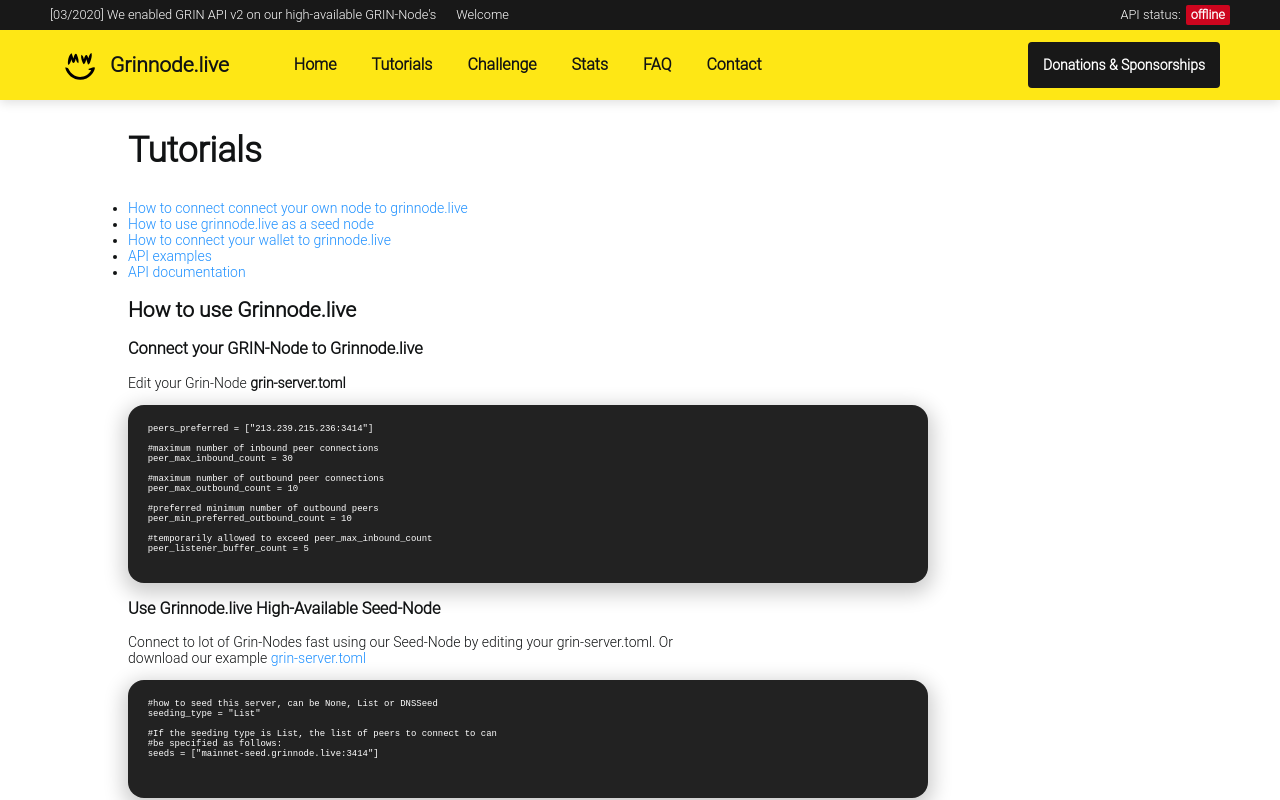
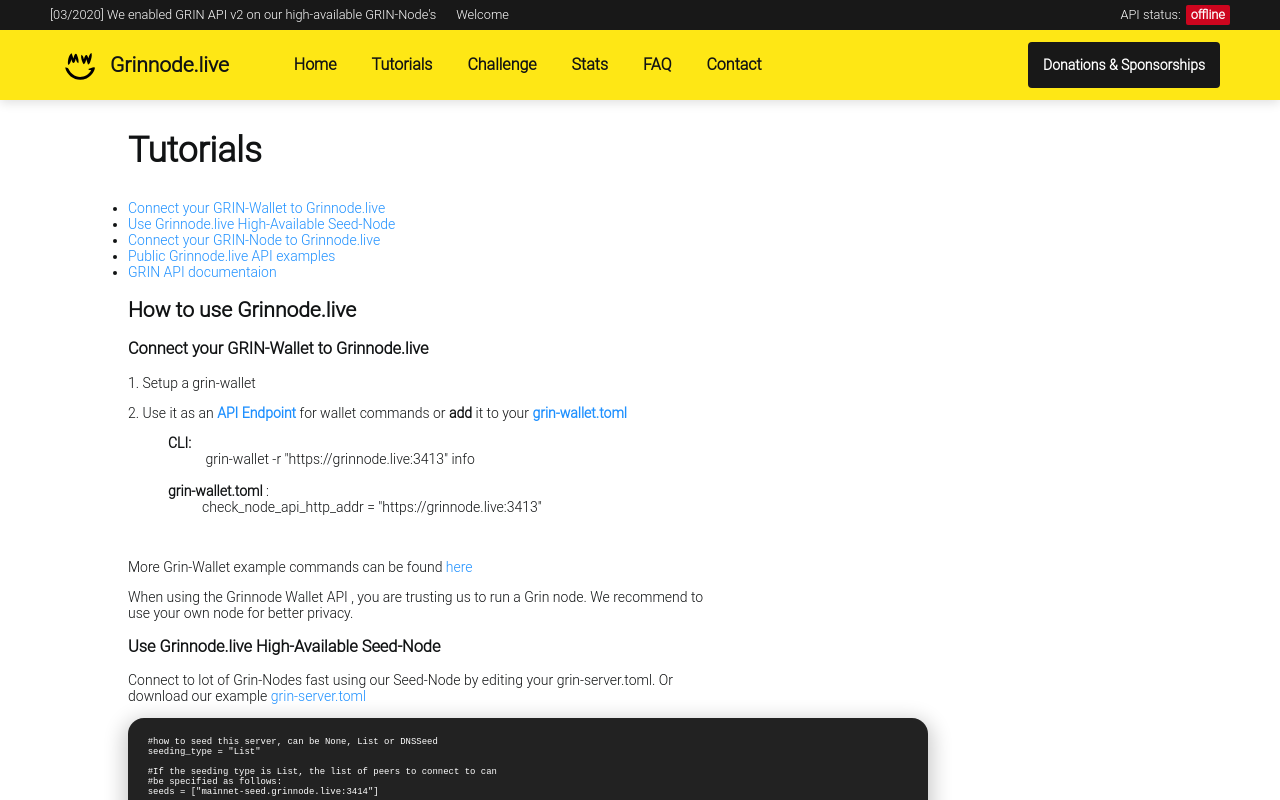
Before and after one commit to Grinnode-live/grinnode-live-frontend, a Vue app: page /tutorials in a window 1280 px wide. Shown: the top 800 px of the page. Built offline with nearby package versions, Linux system fonts and the light colour scheme; no server answers.

Commit message:
Content re-ordering on Tutorials page requested by Paouky

```diff
--- a/src/views/Tutorials.vue
+++ b/src/views/Tutorials.vue
@@ -5,16 +5,40 @@
                 <div class="container home_container">
                     <h1 class="container_header">Tutorials</h1>
                     <ul>
-                      <li><router-link to="#" v-scroll-to="'#tutorial-node-connect'">How to connect connect your own node to grinnode.live</router-link></li>
-                      <li><router-link to="#" v-scroll-to="'#tutorial-seed'">How to use grinnode.live as a seed node</router-link></li>
-                      <li><router-link to="#" v-scroll-to="'#tutorial-wallet-connect'">How to connect your wallet to grinnode.live</router-link></li>
-                      <li><router-link to="#" v-scroll-to="'#tutorial-api-examples'">API examples</router-link></li>
-                      <li><router-link to="#" v-scroll-to="'#tutorial-api-documentation'">API documentation</router-link></li>
-
-
-
+                      <li><router-link to="#" v-scroll-to="'#tutorial-wallet-connect'">Connect your GRIN-Wallet to Grinnode.live</router-link></li>
+                      <li><router-link to="#" v-scroll-to="'#tutorial-seed'">Use Grinnode.live High-Available Seed-Node</router-link></li>
+                      <li><router-link to="#" v-scroll-to="'#tutorial-node-connect'">Connect your GRIN-Node to Grinnode.live</router-link></li>
+                      <li><router-link to="#" v-scroll-to="'#tutorial-api-examples'">Public Grinnode.live API examples</router-link></li>
+                      <li><router-link to="#" v-scroll-to="'#tutorial-api-documentation'">GRIN API documentaion</router-link></li>
                     </ul>
                     <h2> How to use Grinnode.live </h2>
+
+                    <h3 id="tutorial-wallet-connect">Connect your GRIN-Wallet to Grinnode.live&nbsp;</h3>
+                        <p>1. Setup a grin-wallet </p>
+                        <p>2. Use it as an <strong><a href="https://github.com/mimblewimble/docs/wiki/How-to-use-the-Grin-wallet#connecting-to-a-node" target="_blank" rel="noopener">API Endpoint</a></strong> for wallet commands or <strong>add</strong> it to your <a href="https://github.com/mimblewimble/docs/wiki/How-to-use-the-Grin-wallet#connecting-to-a-node"><strong>grin-wallet.toml</strong>&nbsp;</a>
+                        </p>
+                        <blockquote>
+                            <p><strong>CLI:<br /></strong>&nbsp; &nbsp; &nbsp; &nbsp; &nbsp; &nbsp;grin-wallet -r "https://grinnode.live:3413" info<br /><br /><strong>grin-wallet.toml</strong>&nbsp;:<br />&nbsp; &nbsp; &nbsp; &nbsp; &nbsp; check_node_api_http_addr = "https://grinnode.live:3413"</p>
+                            <p>&nbsp;</p>
+                        </blockquote>
+                        <p> More Grin-Wallet example commands can be found <a href="https://github.com/MCM-Mike/grinnode.live/blob/master/linux-grin-commands-collection.md">here</a></p>
+                        <p> When using the Grinnode Wallet API , you are trusting us to run a Grin node. We recommend to use your own node for better privacy.</p>
+
+                    <h3 id="tutorial-seed">Use Grinnode.live High-Available Seed-Node </h3>
+                        <p> Connect to lot of Grin-Nodes fast using our Seed-Node by editing your grin-server.toml.
+                            Or download our example <a href="https://github.com/MCM-Mike/grinnode.live/blob/master/grin-server.toml">grin-server.toml</a>
+                        </p>
+                            <pre>
+                                    <code>
+  #how to seed this server, can be None, List or DNSSeed
+  seeding_type = "List"
+
+  #If the seeding type is List, the list of peers to connect to can
+  #be specified as follows:
+  seeds = ["mainnet-seed.grinnode.live:3414"]
+                                    </code>
+                            </pre>
+
                     <h3 id="tutorial-node-connect">Connect your GRIN-Node to Grinnode.live&nbsp;</h3>
                       <p>Edit your Grin-Node <strong>grin-server.toml</strong> </p>
                           <pre>
@@ -34,31 +58,7 @@
   peer_listener_buffer_count = 5
                              </code>
                           </pre>
-                  <h3 id="tutorial-seed">Use Grinnode.live High-Available Seed-Node </h3>
-                  <p> Connect to lot of Grin-Nodes fast using our Seed-Node by editing your grin-server.toml.
-                      Or download our example <a href="https://github.com/MCM-Mike/grinnode.live/blob/master/grin-server.toml">grin-server.toml</a>
-                  </p>
-                      <pre>
-                              <code>
-  #how to seed this server, can be None, List or DNSSeed
-  seeding_type = "List"
 
-  #If the seeding type is List, the list of peers to connect to can
-  #be specified as follows:
-  seeds = ["mainnet-seed.grinnode.live:3414"]
-
-                              </code>
-                      </pre>
-                  <h3 id="tutorial-wallet-connect">Connect your GRIN-Wallet to Grinnode.live&nbsp;</h3>
-                      <p>1. Setup a grin-wallet </p>
-                      <p>2. Use it as an <strong><a href="https://github.com/mimblewimble/docs/wiki/How-to-use-the-Grin-wallet#connecting-to-a-node" target="_blank" rel="noopener">API Endpoint</a></strong> for wallet commands or <strong>add</strong> it to your <a href="https://github.com/mimblewimble/docs/wiki/How-to-use-the-Grin-wallet#connecting-to-a-node"><strong>grin-wallet.toml</strong>&nbsp;</a>
-                      </p>
-                      <blockquote>
-                          <p><strong>CLI:<br /></strong>&nbsp; &nbsp; &nbsp; &nbsp; &nbsp; &nbsp;grin-wallet -r "https://grinnode.live:3413" info<br /><br /><strong>grin-wallet.toml</strong>&nbsp;:<br />&nbsp; &nbsp; &nbsp; &nbsp; &nbsp; check_node_api_http_addr = "https://grinnode.live:3413"</p>
-                          <p>&nbsp;</p>
-                      </blockquote>
-                      <p> More Grin-Wallet example commands can be found <a href="https://github.com/MCM-Mike/grinnode.live/blob/master/linux-grin-commands-collection.md">here</a></p>
-                      <p> When using the Grinnode Wallet API , you are trusting us to run a Grin node. We recommend to use your own node for better privacy.</p>
                   <h3 id="tutorial-api-examples">Public Grinnode.live API examples </h3>
                       <p> <h4> <a href="https://github.com/mimblewimble/grin-rfcs/blob/master/text/0007-node-api-v2.md" target="_blank">Public Grin-API v2 documentation</a> </h4>
                       When running grin with defaults, the v2 API is available.
@@ -95,7 +95,7 @@
    </code></pre>
                       <h3>Do I need any API secret to use Grinnode API?</h3>
                       No! see <router-link exact to="/faq">FAQ-Site.</router-link>
-                      <h2 id='tutorial-api-documentation'> GRIN API documentaion</h2>
+                  <h2 id='tutorial-api-documentation'> GRIN API documentaion</h2>
                       <h3>GRIN API v1:</h3>
                       <p>will be deprecated in grin fork version 4 - Switch to <strong>APIv2</strong> </p>
                       <p>The following API-Calls are GRIN API v1 Calls:</p>
```
